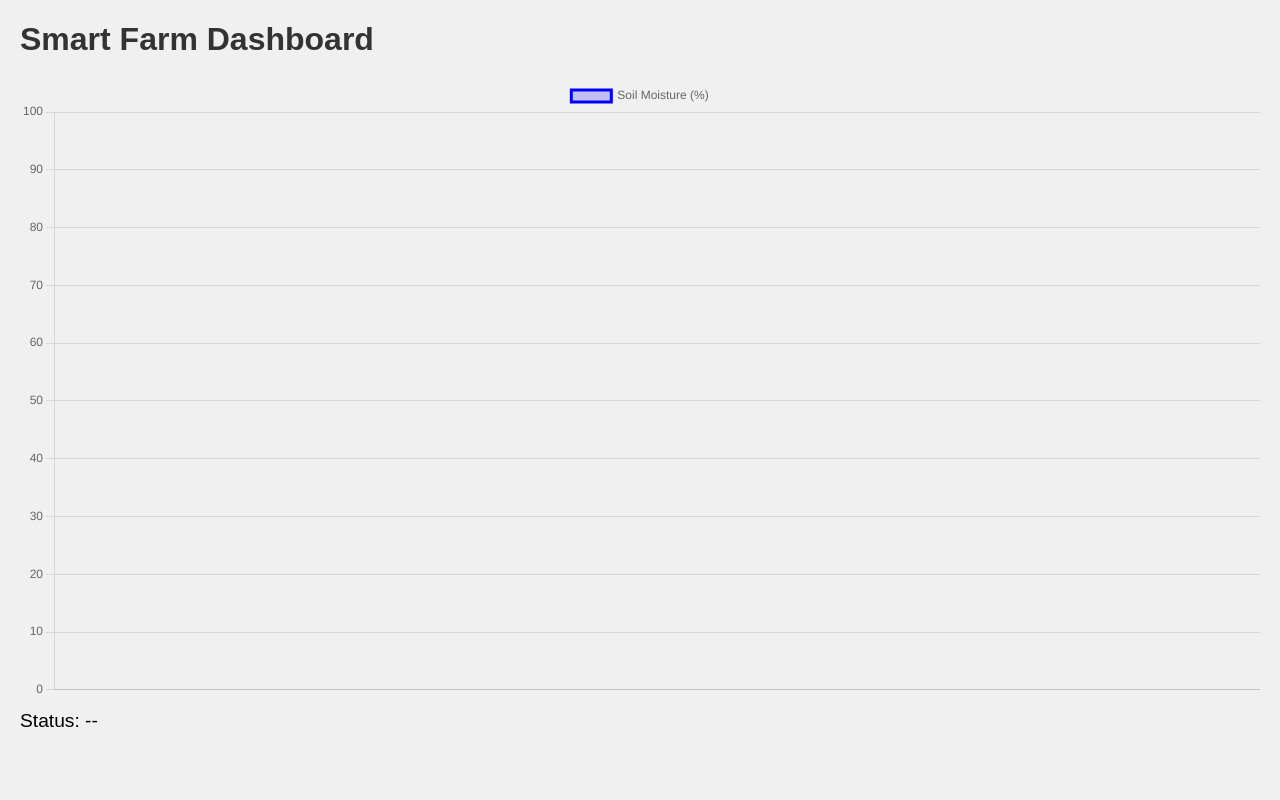
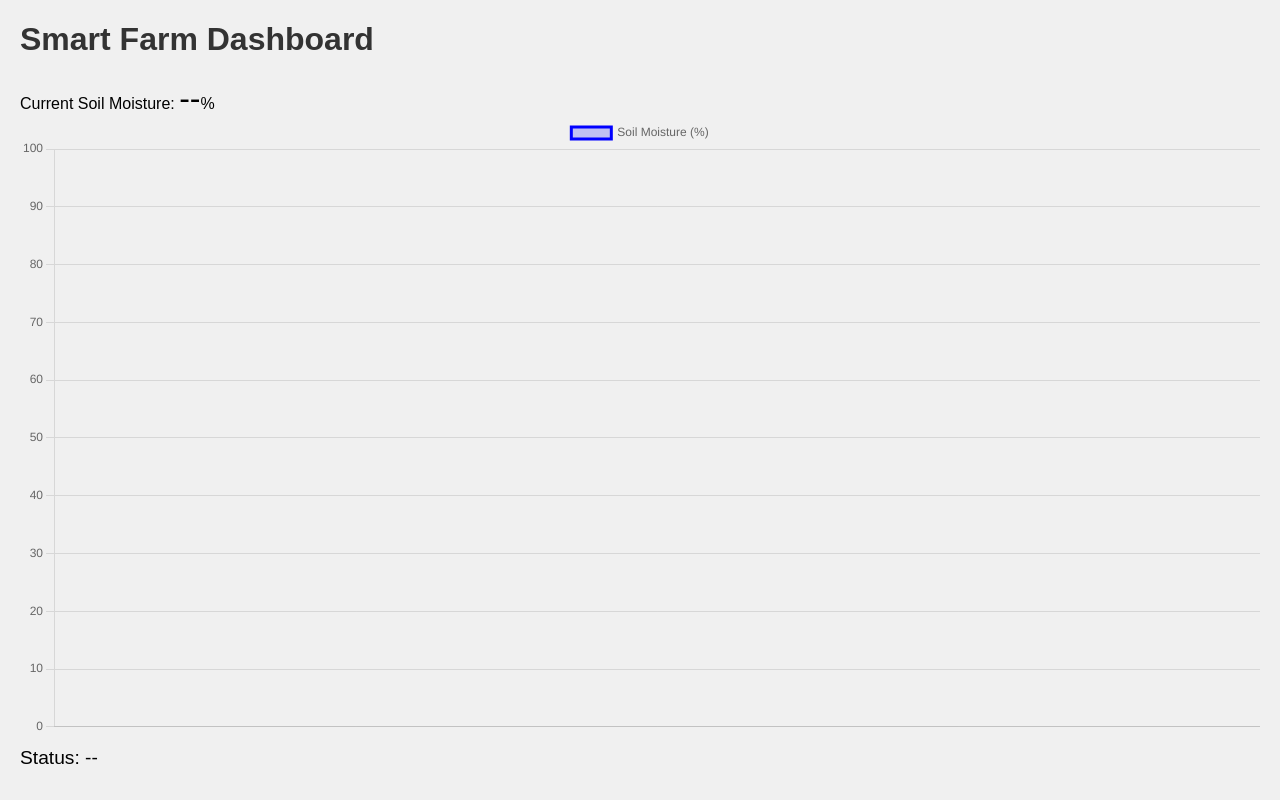
Before and after one commit to Phanurat/realtime-smart-farm, a website: page client/index.html in a window 1280 px wide. Drawn offline with nearby package versions, Linux system fonts and the light colour scheme; no server answers.

Commit message:
Update Dashboard

```diff
--- a/client/index.html
+++ b/client/index.html
@@ -8,16 +8,21 @@
     body { font-family: Arial; margin: 20px; background: #f0f0f0; }
     h1 { color: #333; }
     #status { margin-top: 10px; font-size: 1.2em; }
+    #moistureValue { font-size: 2em; margin: 10px 0; }
   </style>
 </head>
 <body>
   <h1>Smart Farm Dashboard</h1>
+  <!-- ตัวเลข Soil Moisture -->
+  <div>Current Soil Moisture: <span id="moistureValue">--</span>%</div>
+
   <canvas id="moistureChart" width="600" height="300"></canvas>
   <div id="status">Status: --</div>
 
   <script>
     const socket = io('http://192.168.1.108:5000'); // IP server
     const statusEl = document.getElementById('status');
+    const moistureValueEl = document.getElementById('moistureValue');
     const ctx = document.getElementById('moistureChart').getContext('2d');
 
     let labels = [];
@@ -45,6 +50,10 @@
       const now = new Date().toLocaleTimeString();
       const moisture = data.moisture;
 
+      // อัปเดตตัวเลขบนหน้าเว็บ
+      moistureValueEl.textContent = moisture;
+
+      // อัปเดตกราฟ
       labels.push(now);
       dataPoints.push(moisture);
 
@@ -55,6 +64,7 @@
 
       chart.update();
 
+      // อัปเดตสถานะ
       if (moisture < 40) {
         statusEl.textContent = "⚠️ Soil is dry! Water the plant 🌱";
         statusEl.style.color = "red";
```
Also changed, not shown: 1 other file.
